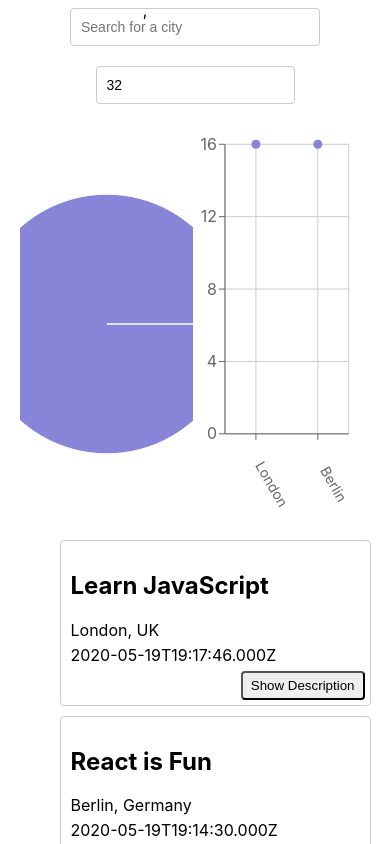
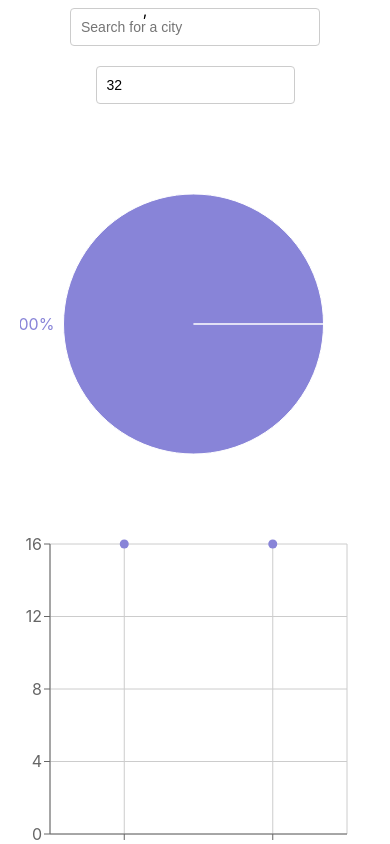
Before and after one commit to jvabbott98/meet, a React (Create React App) app: page / in a window 390 px wide. Shown: the top 844 px of the page. Built offline with nearby package versions, Linux system fonts and the light colour scheme; what atatus-spa would draw is missing.

Commit message:
added google html

```diff
--- /dev/null
+++ b/public/google68bf374595bd7e00.html
@@ -0,0 +1 @@
+google-site-verification: google68bf374595bd7e00.html
--- a/src/App.css
+++ b/src/App.css
@@ -99,3 +99,9 @@ input[type="number"] {
   display: grid;
   grid-template-columns: 1fr 1fr;
 }
+
+@media (max-width: 768px) {
+  .charts-container{
+    grid-template-columns: 1fr;
+  }
+}
```
